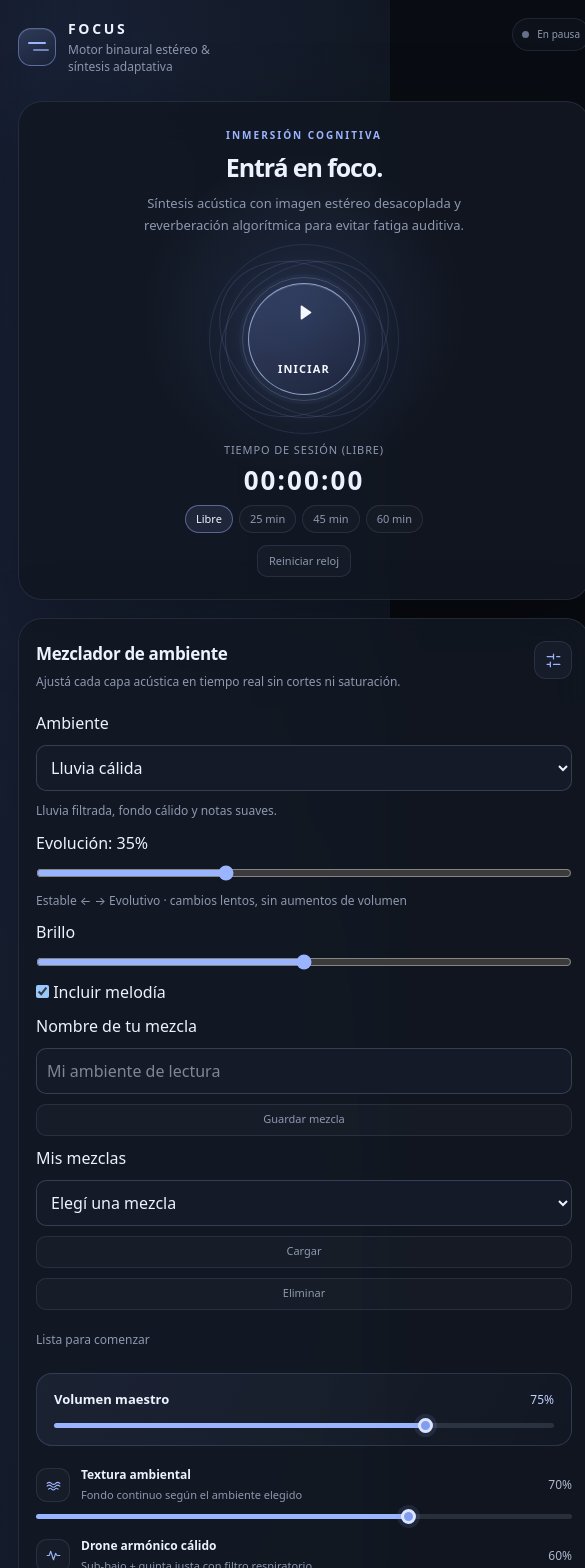
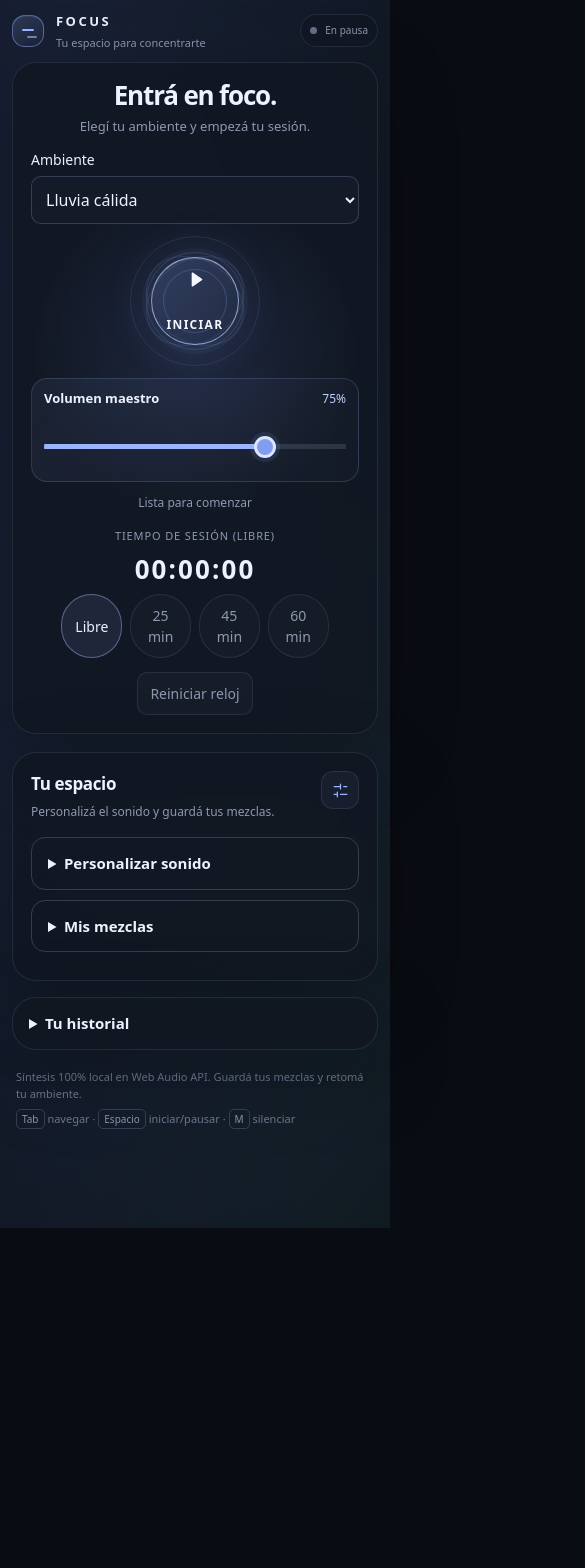
Before and after one commit to nitsugaone/FOCUS-studio, a React (Vite) app: page / in a window 390 px wide. Shown: the top 1568 px of the page, 585 px wide, since content can reach past the window. After the commit the page ends 1228 px from the top, so only its background shows below. Built offline with nearby package versions, Linux system fonts and the light colour scheme.

Commit message:
Simplifica FOCUS para celulares y agrega reproducción al desplazarse (#2)

```diff
--- a/index.html
+++ b/index.html
@@ -485,6 +485,76 @@
 .studio-controls p,.studio-controls small{margin:0;color:var(--muted);font-size:12px;line-height:1.6}
 .studio-controls [hidden]{display:none}
 #session-feedback{display:grid;gap:10px}
+
+/* Compact playback surface and native disclosure panels. */
+.layout {align-items:start}
+.player-card {min-height:0;gap:18px;justify-content:flex-start}
+.player-heading,.quick-scene,.player-card .master-block,.player-card .session {width:100%}
+.quick-scene.studio-controls {margin:0;text-align:left}
+.player-card .master-block {margin:0}
+.player-card .intro {margin-top:8px}
+.player-card .sound-orbit {width:180px;margin:4px 0}
+.studio-controls {margin-bottom:0}
+.settings-group {border:1px solid var(--line-strong);border-radius:14px;overflow:hidden}
+.settings-group summary,.history-card>summary {cursor:pointer;min-height:48px;padding:14px 16px;font-size:15px;font-weight:650}
+summary:focus-visible {outline:2px solid var(--accent);outline-offset:-4px}
+.settings-content {display:grid;gap:14px;padding:0 16px 18px}
+.settings-content .layer-list {margin:0}
+.settings-content .mixer-divider {width:100%;margin:4px 0}
+.settings-content .presets-head {margin:0}
+.settings-content .presets {flex-wrap:wrap}
+.history-card {padding:0}
+.history-content {padding:10px 24px 24px}
+#session-feedback {padding:16px;border:1px solid var(--line-strong);border-radius:14px}
+#session-feedback[hidden],#mobile-player[hidden] {display:none}
+#session-phase {margin:0 0 8px;color:var(--muted);font-size:12px}
+.mobile-player {display:none}
+@media (pointer:coarse), (max-width:760px) {
+  button,select,.studio-controls input:not([type=checkbox]) {min-height:48px}
+  .range {min-height:48px;background-size:100% 5px;background-repeat:no-repeat;background-position:center}
+  .range::-webkit-slider-thumb {width:22px;height:22px}
+  .range::-moz-range-thumb {width:16px;height:16px}
+  input[type=checkbox] {width:24px;height:24px;vertical-align:middle;margin-right:8px;flex-shrink:0}
+  label[for=melody] {display:flex;align-items:center;min-height:48px}
+  .preset,.mode-chip,.subtle-button {font-size:14px;padding:10px 12px}
+  .studio-controls select,.studio-controls input:not([type=range]) {font-size:16px}
+}
+@media (max-width:760px) {
+  body {display:block;padding:12px;padding-top:max(12px,env(safe-area-inset-top,0px));padding-left:max(12px,env(safe-area-inset-left,0px));padding-right:max(12px,env(safe-area-inset-right,0px));padding-bottom:calc(100px + env(safe-area-inset-bottom,0px))}
+  .topbar {margin-bottom:12px;align-items:center;gap:8px}
+  .brand-subtitle {font-size:11px}
+  .brand-mark {width:32px;height:32px}
+  .brand-name {font-size:13px}
+  .player-card {min-height:0;padding:18px;gap:12px}
+  .player-card .eyebrow {display:none}
+  .player-card h1 {font-size:26px}
+  .player-card .intro {font-size:13px;margin-top:5px}
+  .player-card .sound-orbit {width:130px;margin:0}
+  .play-button {width:88px;height:88px;flex-shrink:0}
+  .play-label {font-size:12px}
+  .quick-scene.studio-controls {gap:6px}
+  .quick-scene label {font-size:14px}
+  .quick-scene #scene-description {display:none}
+  .player-card .master-block {padding:10px 12px}
+  .timer {font-size:26px}
+  .session-label {margin-bottom:4px}
+  .session-actions {margin-top:6px}
+  .timer-modes {gap:8px;flex-wrap:wrap;justify-content:center}
+  .timer-modes .mode-chip {flex:1;min-width:54px;padding-inline:8px}
+  .mixer-card {padding:18px}
+  .section-head {margin-bottom:16px}
+  .history-content {padding:8px 16px 18px}
+  .history-card {margin-top:16px}
+  .history-head {gap:14px}
+  .history-metrics {flex-wrap:wrap}
+  .history-actions {gap:12px;flex-wrap:wrap}
+  .mobile-player {position:fixed;display:flex;align-items:center;justify-content:space-between;gap:12px;bottom:0;left:0;right:0;z-index:20;padding:12px max(16px,env(safe-area-inset-right,0px)) calc(12px + env(safe-area-inset-bottom,0px)) max(16px,env(safe-area-inset-left,0px));background:#141a27;border-top:1px solid var(--line-strong);box-shadow:0 -6px 24px #0005}
+  .mobile-player-info {min-width:0;display:grid;gap:4px}
+  #mobile-scene {overflow:hidden;text-overflow:ellipsis;white-space:nowrap;font-size:14px}
+  #mobile-timer {font-size:12px;color:var(--muted);font-variant-numeric:tabular-nums}
+  #mobile-toggle {min-width:108px;min-height:48px;padding:10px 18px;border:1px solid var(--accent);border-radius:12px;background:#293757;color:var(--text);font-weight:650}
+  #mobile-toggle:disabled {opacity:.6}
+}
 </style>
 </head>
 <body>
@@ -495,7 +565,7 @@
         <span class="brand-mark" aria-hidden="true"></span>
         <div>
           <p class="brand-name">FOCUS</p>
-          <p class="brand-subtitle">Motor binaural estéreo &amp; síntesis adaptativa</p>
+          <p class="brand-subtitle">Tu espacio para concentrarte</p>
         </div>
       </div>
       <div class="top-indicators">
@@ -512,9 +582,16 @@
         <div class="player-heading">
           <p class="eyebrow">Inmersión Cognitiva</p>
           <h1 id="main-title">Entrá en foco.</h1>
-          <p class="intro">Síntesis acústica con imagen estéreo desacoplada y reverberación algorítmica para evitar fatiga auditiva.</p>
+          <p class="intro">Elegí tu ambiente y empezá tu sesión.</p>
         </div>
 
+        <div class="quick-scene studio-controls">          <label for="soundscape">Ambiente</label>
+          <select id="soundscape">
+            <option value="rain">Lluvia cálida</option><option value="ocean">Océano profundo</option>
+            <option value="space">Espacio</option><option value="speech">Cubrir conversaciones</option>
+          </select>
+          <p id="scene-description"></p>
+</div>
         <div class="sound-orbit">
           <div class="orbit" aria-hidden="true"></div>
           <button id="toggle" class="play-button" type="button" aria-pressed="false" aria-label="Iniciar paisaje sonoro">
@@ -523,7 +600,16 @@
           </button>
         </div>
 
+        <div class="master-block">
+          <div class="control-heading">
+            <label class="control-label" for="vol-master">Volumen maestro</label>
+            <output class="volume-value" id="out-master" for="vol-master">75%</output>
+          </div>
+          <input class="range" id="vol-master" type="range" min="0" max="100" value="75" aria-label="Volumen maestro">
+        </div>
+
         <div class="session">
+          <p id="session-phase" role="status">Lista para comenzar</p>
           <p class="session-label" id="session-mode-label">Tiempo de sesión (Libre)</p>
           <div class="timer" id="timer" role="timer" aria-label="Tiempo de sesión">00:00:00</div>
           <div class="timer-modes" role="group" aria-label="Objetivo de duración">
@@ -541,51 +627,22 @@
       <section class="card mixer-card" aria-labelledby="mixer-title">
         <div class="section-head">
           <div>
-            <h2 id="mixer-title">Mezclador de ambiente</h2>
-            <p class="section-description">Ajustá cada capa acústica en tiempo real sin cortes ni saturación.</p>
+            <h2 id="mixer-title">Tu espacio</h2>
+            <p class="section-description">Personalizá el sonido y guardá tus mezclas.</p>
           </div>
           <span class="mix-symbol" aria-hidden="true">
             <svg viewBox="0 0 24 24"><path d="M4 7h8M16 7h4M4 17h4M12 17h8M12 4v6M8 14v6"/></svg>
           </span>
         </div>
 
-
         <div class="studio-controls">
-          <label for="soundscape">Ambiente</label>
-          <select id="soundscape">
-            <option value="rain">Lluvia cálida</option><option value="ocean">Océano profundo</option>
-            <option value="space">Espacio</option><option value="speech">Cubrir conversaciones</option>
-          </select>
-          <p id="scene-description"></p>
-          <label for="evolution">Evolución: <output id="evolution-value">35%</output></label>
+          <details class="settings-group" id="sound-settings">
+            <summary>Personalizar sonido</summary>
+            <div class="settings-content">          <label for="evolution">Evolución: <output id="evolution-value">35%</output></label>
           <input id="evolution" type="range" min="0" max="100" value="35">
           <small>Estable ← → Evolutivo · cambios lentos, sin aumentos de volumen</small>
           <label for="brightness">Brillo</label><input id="brightness" type="range" min="0" max="100" value="50">
           <label for="melody"><input id="melody" type="checkbox" checked> Incluir melodía</label>
-          <label for="preset-name">Nombre de tu mezcla</label>
-          <input id="preset-name" maxlength="60" placeholder="Mi ambiente de lectura">
-          <button id="save-mix" type="button" class="subtle-button">Guardar mezcla</button>
-          <label for="saved-mixes">Mis mezclas</label><select id="saved-mixes"><option value="">Elegí una mezcla</option></select>
-          <button id="load-mix" type="button" class="subtle-button">Cargar</button>
-          <button id="delete-mix" type="button" class="subtle-button">Eliminar</button>
-          <p id="studio-status" role="status" aria-live="polite"></p>
-          <p id="session-phase" role="status">Lista para comenzar</p>
-          <div id="session-feedback" hidden>
-            <label for="session-rating">¿Cuánto te ayudó esta sesión?</label>
-            <select id="session-rating"><option value="1">1 · Poco</option><option value="2">2</option><option value="3" selected>3</option><option value="4">4</option><option value="5">5 · Mucho</option></select>
-            <label for="session-distraction">Distracciones percibidas</label>
-            <select id="session-distraction"><option value="low">Pocas</option><option value="medium">Algunas</option><option value="high">Muchas</option></select>
-            <button id="save-feedback" type="button" class="subtle-button">Guardar valoración</button>
-          </div>
-        </div>
-        <div class="master-block">
-          <div class="control-heading">
-            <label class="control-label" for="vol-master">Volumen maestro</label>
-            <output class="volume-value" id="out-master" for="vol-master">75%</output>
-          </div>
-          <input class="range" id="vol-master" type="range" min="0" max="100" value="75" aria-label="Volumen maestro">
-        </div>
-
         <div class="layer-list">
           <div class="layer">
             <div class="layer-top">
@@ -628,12 +685,35 @@
           <button class="preset" type="button" data-preset="noise" aria-pressed="false">Aislamiento profundo</button>
           <button class="preset" type="button" data-preset="minimal" aria-pressed="false">Inmersión sutil</button>
         </div>
+</div>
+          </details>
+          <details class="settings-group" id="mix-settings">
+            <summary>Mis mezclas</summary>
+            <div class="settings-content">          <label for="preset-name">Nombre de tu mezcla</label>
+          <input id="preset-name" maxlength="60" placeholder="Mi ambiente de lectura">
+          <button id="save-mix" type="button" class="subtle-button">Guardar mezcla</button>
+          <label for="saved-mixes">Mis mezclas</label><select id="saved-mixes"><option value="">Elegí una mezcla</option></select>
+          <button id="load-mix" type="button" class="subtle-button">Cargar</button>
+          <button id="delete-mix" type="button" class="subtle-button">Eliminar</button>
+</div>
+          </details>
+          <p id="studio-status" role="status" aria-live="polite"></p>
+          <div id="session-feedback" hidden>
+            <label for="session-rating">¿Cuánto te ayudó esta sesión?</label>
+            <select id="session-rating"><option value="1">1 · Poco</option><option value="2">2</option><option value="3" selected>3</option><option value="4">4</option><option value="5">5 · Mucho</option></select>
+            <label for="session-distraction">Distracciones percibidas</label>
+            <select id="session-distraction"><option value="low">Pocas</option><option value="medium">Algunas</option><option value="high">Muchas</option></select>
+            <button id="save-feedback" type="button" class="subtle-button">Guardar valoración</button>
+          </div>
+        </div>
         <p class="error-message" id="error-message" role="alert" data-visible="false"></p>
       </section>
     </div>
 
     <!-- SECCIÓN DE DATOS: HISTORIAL DE HÁBITOS DE FOCO -->
-    <section class="card history-card" id="history-card" aria-labelledby="history-title">
+    <details class="card history-card" id="history-card">
+      <summary>Tu historial</summary>
+      <div class="history-content">
       <div class="history-head">
         <div>
           <div class="history-title-row">
@@ -674,7 +754,8 @@
           <button type="button" class="subtle-button" id="btn-reset-history">Reiniciar historial</button>
         </div>
       </div>
-    </section>
+      </div>
+    </details>
 
     <footer class="footer">
       <p>Síntesis 100% local en Web Audio API. Guardá tus mezclas y retomá tu ambiente.</p>
@@ -682,6 +763,14 @@
     </footer>
   </main>
 
+
+  <nav class="mobile-player" id="mobile-player" aria-label="Reproducción rápida" hidden>
+    <div class="mobile-player-info">
+      <span id="mobile-scene">Lluvia cálida</span>
+      <span id="mobile-timer" aria-label="Tiempo de sesión">00:00:00</span>
+    </div>
+    <button id="mobile-toggle" type="button" aria-label="Iniciar paisaje sonoro" aria-pressed="false">Iniciar</button>
+  </nav>
   <script>
     (() => {
       'use strict';
@@ -752,6 +841,7 @@
         $('brightness').value=studio.brightness; $('melody').checked=studio.melody;
         $('evolution-value').textContent=studio.evolution+'%';
         $('scene-description').textContent=SCENES[studio.scene].description;
+        $('mobile-scene').textContent=SCENES[studio.scene].label;
       }
       function applyScene(smooth=1.5) {
         syncStudio();
@@ -1173,6 +1263,7 @@
         } else {
           timerEl.textContent = formatSeconds(elapsedSecs);
         }
+        $('mobile-timer').textContent=timerEl.textContent;
       }
 
       function startSessionClock() {
@@ -1210,6 +1301,11 @@
         statusPill.dataset.playing = String(playing);
         playerCard.classList.toggle('is-playing', playing);
         btn.disabled = transitioning;
+        const mobileToggle=$('mobile-toggle');
+        mobileToggle.disabled=transitioning;
+        mobileToggle.textContent=playing ? 'Pausar' : 'Iniciar';
+        mobileToggle.setAttribute('aria-label',playing ? 'Pausar paisaje sonoro' : 'Iniciar paisaje sonoro');
+        mobileToggle.setAttribute('aria-pressed',String(playing));
 
         if ('mediaSession' in navigator) {
           navigator.mediaSession.playbackState = playing ? 'playing' : 'paused';
@@ -1382,6 +1478,16 @@
       });
 
       btn.addEventListener('click', () => (playing ? pause() : play()));
+      $('mobile-toggle').addEventListener('click', () => (playing ? pause() : play()));
+      // CSS limits the dock to mobile; the observer follows the original play button.
+      if ('IntersectionObserver' in window) {
+        const observer = new window.IntersectionObserver(([entry]) => {
+          $('mobile-player').hidden=entry.isIntersecting;
+        }, {threshold:0});
+        observer.observe(btn);
+      } else {
+        $('mobile-player').hidden=false;
+      }
       $('reset-timer').addEventListener('click', () => {
         syncFocusHistoryProgress(true);
         sessionRecordedMs = 0;
--- a/public/sw.js
+++ b/public/sw.js
@@ -1,4 +1,4 @@
-const CACHE_NAME = 'focus-audio-v3.0';
+const CACHE_NAME = 'focus-audio-v3.1';
 const ASSETS_TO_CACHE = [
   './',
   './index.html',
--- a/sw.js
+++ b/sw.js
@@ -1,4 +1,4 @@
-const CACHE_NAME = 'focus-audio-v3.0';
+const CACHE_NAME = 'focus-audio-v3.1';
 const ASSETS_TO_CACHE = [
   './',
   './index.html',
```
Also changed, not shown: 2 other files (tests, documents, lock files or other folders).
